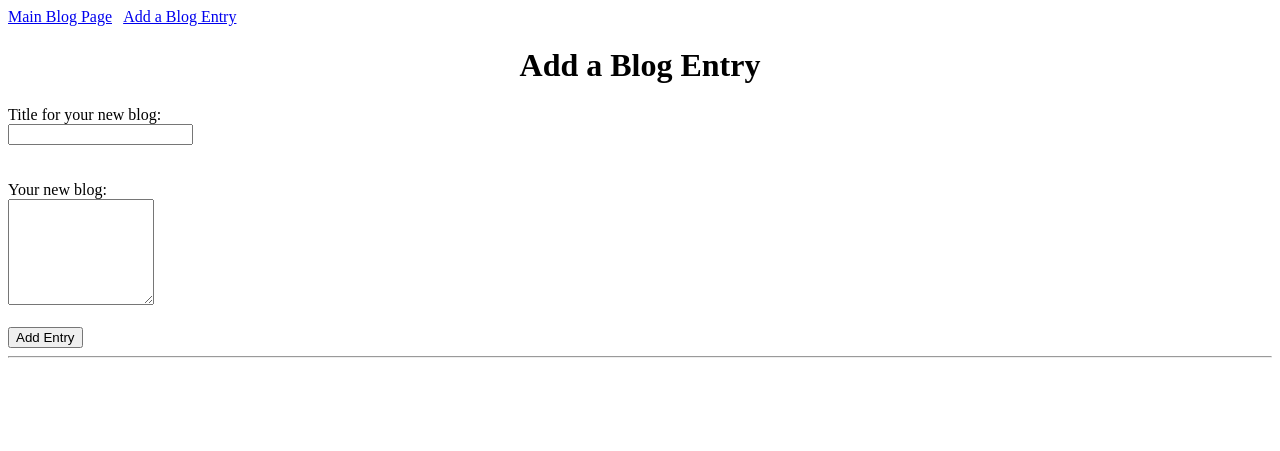
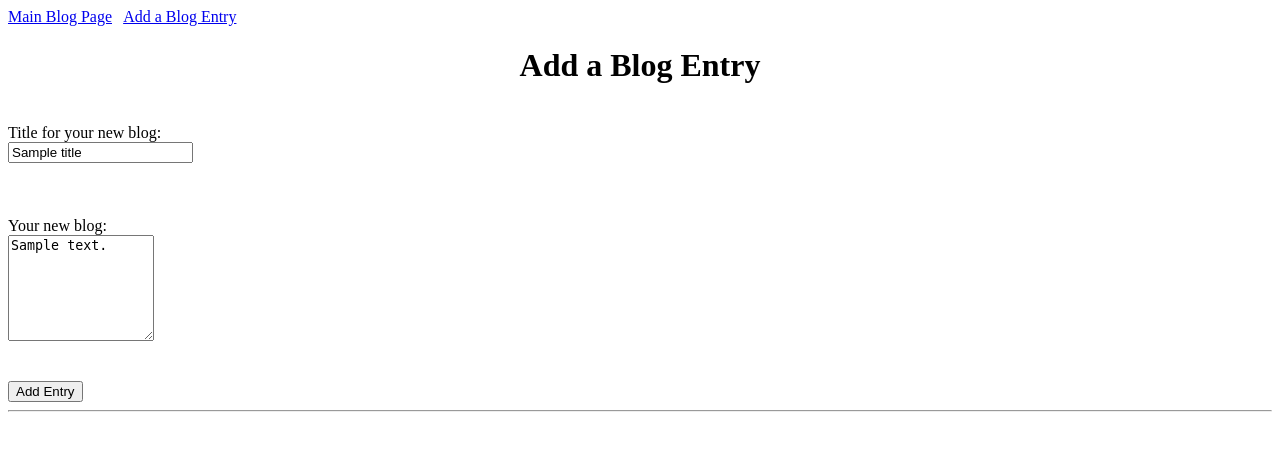
Before and after one commit to Jenellebas/blogz, a Flask app: template templates/newpost.html in a window 1280 px wide. Shown: the top 451 px of the page. Run offline with Flask 2, Linux system fonts and the light colour scheme; the template is opened without the code that fills it: most values are stand-ins (such as "Sample title", 1, 10 or a date in 2020).

Commit message:
Part 1 done

```diff
--- a/main.py
+++ b/main.py
@@ -27,12 +27,34 @@ def add_post():
 @app.route('/blog', methods=['POST', 'GET'])
 def blog_list():
 
+    title_error = ""
+    body_error = ""
+
     if request.method == 'POST':
         blog_title = request.form['title']
         body_entry = request.form['body']
         new_entry = Blog(blog_title, body_entry)
-        db.session.add(new_entry)
-        db.session.commit()
+
+        #if title is blank
+        if blog_title == "":
+            title_error = "Please enter a title."
+            blog_title = ""
+
+        #if body is blank
+        if body_entry == "":
+            body_error = "Please enter a blog post."
+            body_entry = ""
+
+    #check to see if any errors
+        if not title_error and not body_error:
+            db.session.add(new_entry)
+            db.session.commit()
+            blogs = Blog.query.all()
+            return render_template('blog.html', title="Build A Blog",
+                blogs=blogs)
+        else:
+            return render_template('newpost.html', title=blog_title, body=body_entry, title_error=title_error, body_error=body_error)
+
 
     blogs = Blog.query.all()
     return render_template('blog.html', title="Build A Blog",
--- a/templates/base.html
+++ b/templates/base.html
@@ -2,8 +2,15 @@
 <html>
     <head>
         <title>{{title}}</title>
+        <style>
+            .error{
+                color:red
+            }
+        </style>
     </head>
 <body>
+    <a href="blog">Main Blog Page</a> &nbsp;
+    <a href="newpost">Add a Blog Entry</a>
 
     {% block content %}
     {% endblock %}
--- a/templates/blog.html
+++ b/templates/blog.html
@@ -1,14 +1,11 @@
 {% extends "base.html" %}
 
 {% block content %}
-    <a href="blog">Main Blog Page</a> &nbsp;
-    <a href="newpost">Add a Blog Entry</a>
     <p>
     <h1 style="text-align: center">Build a Blog</h1>
     </p>
 
     <br>
-
     {% if blogs|length == 0 %}
     <p>No blogs yet</p>
     {% else %}
--- a/templates/newpost.html
+++ b/templates/newpost.html
@@ -1,23 +1,23 @@
 {% extends "base.html" %}
 
 {% block content %}
-    <a href="blog">Main Blog Page</a> &nbsp;
-    <a href="newpost">Add a Blog Entry</a>
     <p>
     <h1 style="text-align: center">Add a Blog Entry</h1>
     </p>
+
+    <br>
     <form action='/blog' method='POST'>
         <label>
             Title for your new blog:<br>
-            <input type="text" name="title" />
-        </label>
+            <input type="text" name="title" value='{{title}}' />
+        </label><br><span class="error">{{title_error}}</span>
     <br>
     <br>
     <br>
         <label>
             Your new blog: <br>
-            <textarea style="width: 140px; height: 100px" name="body"></textarea>
-        </label>
+            <textarea style="width: 140px; height: 100px" name="body">{{body}}</textarea>
+        </label><br><span class="error">{{body_error}}</span>
         <br>
         <br>
         <input type="submit" value="Add Entry" />
```
